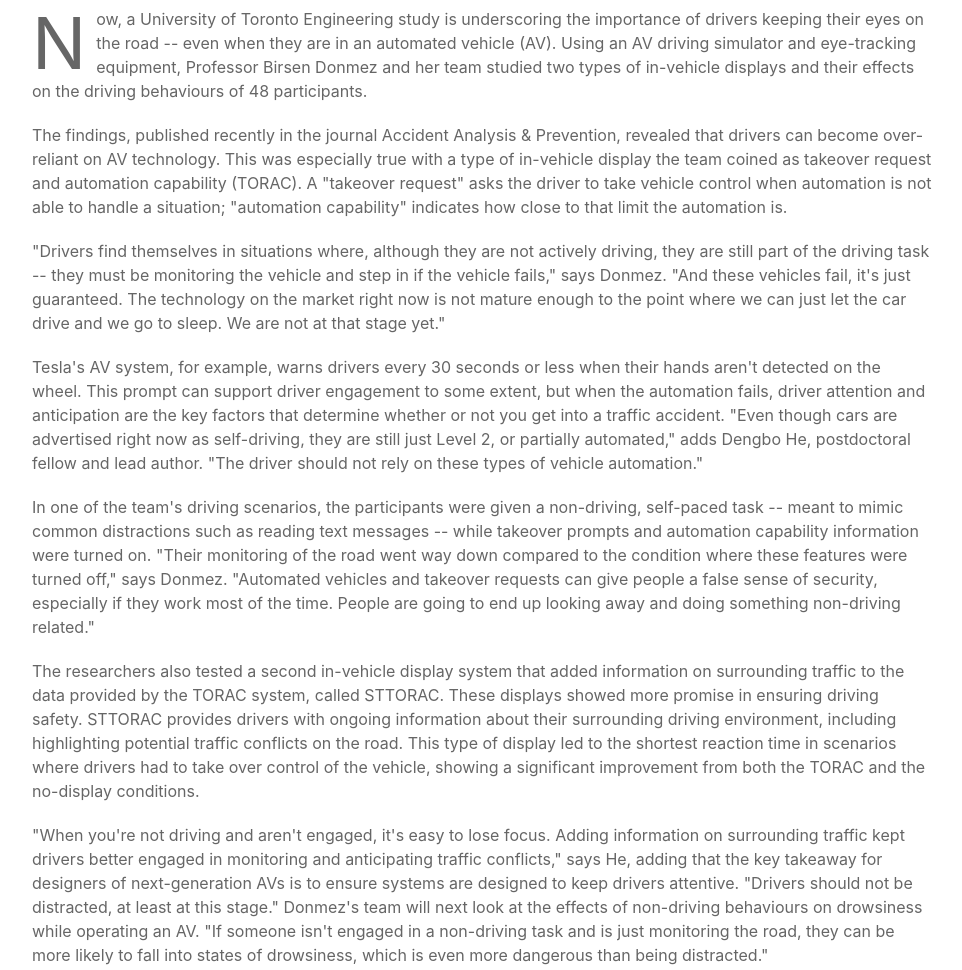
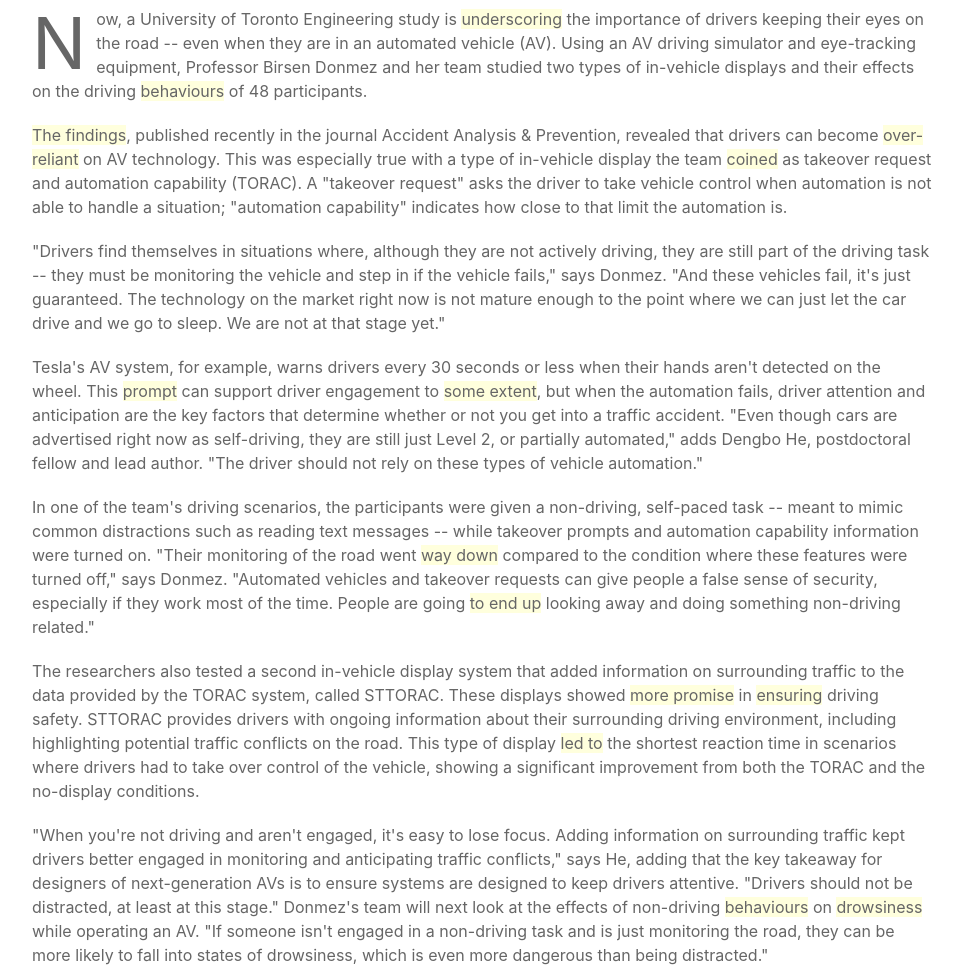
Before and after one commit to nicolasdelp/English-blog, a plain HTML site: page article3.html in a window 1280 px wide. Shown: the part 940-1910 px from the top of the page, without its empty margins (158-1120 px from the left). Drawn offline with Linux system fonts and the light colour scheme.

Commit message:
mark article 3

```diff
--- a/article3.html
+++ b/article3.html
@@ -54,11 +54,11 @@
     <div class="uk-container uk-container-small uk-margin-large-top">
         <article class="uk-article">
 
-            <h1 class="uk-article-title">Article 3 - How automated vehicles can impede driver performance, and what to do about it</h1>
+            <h1 class="uk-article-title">Article 3 - How automated vehicles can <mark>impede</mark> driver performance, and what to do about it</h1>
 
             <p class="uk-article-meta">Written by University of Toronto (Faculty of Applied Science & Engineering) on 1st December 2020</p>
 
-            <p class="uk-text-lead">As cars keep getting smarter, automation is taking many tricky tasks -- from parallel parking to backing up -- out of drivers' hands.</p>
+            <p class="uk-text-lead">As cars keep getting smarter, automation is taking many tricky tasks -- from parallel parking to <mark>backing up</mark> -- out of drivers' hands.</p>
 
             <div class="uk-height-large uk-background-cover uk-light uk-flex" uk-parallax="bgy: -200" style="background-image: url('img/article3.jpg');">
             </div>
@@ -68,26 +68,26 @@
                 </div>
             </div>
 
-            <p class="uk-dropcap">Now, a University of Toronto Engineering study is underscoring the importance of drivers keeping their eyes on the road -- even when they are in an automated vehicle (AV).
-                Using an AV driving simulator and eye-tracking equipment, Professor Birsen Donmez and her team studied two types of in-vehicle displays and their effects on the driving behaviours of 48 participants.
+            <p class="uk-dropcap">Now, a University of Toronto Engineering study is <mark>underscoring</mark> the importance of drivers keeping their eyes on the road -- even when they are in an automated vehicle (AV).
+                Using an AV driving simulator and eye-tracking equipment, Professor Birsen Donmez and her team studied two types of in-vehicle displays and their effects on the driving <mark>behaviours</mark> of 48 participants.
 
-            <p>The findings, published recently in the journal Accident Analysis & Prevention, revealed that drivers can become over-reliant on AV technology. This was especially true with a type of in-vehicle display the team coined as takeover request and automation capability (TORAC).
+            <p><mark>The findings</mark>, published recently in the journal Accident Analysis & Prevention, revealed that drivers can become <mark>over-reliant</mark> on AV technology. This was especially true with a type of in-vehicle display the team <mark>coined</mark> as takeover request and automation capability (TORAC).
                 A "takeover request" asks the driver to take vehicle control when automation is not able to handle a situation; "automation capability" indicates how close to that limit the automation is.</p>
 
             <p>"Drivers find themselves in situations where, although they are not actively driving, they are still part of the driving task -- they must be monitoring the vehicle and step in if the vehicle fails," says Donmez.
                 "And these vehicles fail, it's just guaranteed. The technology on the market right now is not mature enough to the point where we can just let the car drive and we go to sleep. We are not at that stage yet."</p>
 
-            <p>Tesla's AV system, for example, warns drivers every 30 seconds or less when their hands aren't detected on the wheel. This prompt can support driver engagement to some extent, but when the automation fails, driver attention and anticipation are the key factors that determine whether or not you get into a traffic accident.
+            <p>Tesla's AV system, for example, warns drivers every 30 seconds or less when their hands aren't detected on the wheel. This <mark>prompt</mark> can support driver engagement to <mark>some extent</mark>, but when the automation fails, driver attention and anticipation are the key factors that determine whether or not you get into a traffic accident.
                 "Even though cars are advertised right now as self-driving, they are still just Level 2, or partially automated," adds Dengbo He, postdoctoral fellow and lead author. "The driver should not rely on these types of vehicle automation."</p>
 
             <p>In one of the team's driving scenarios, the participants were given a non-driving, self-paced task -- meant to mimic common distractions such as reading text messages -- while takeover prompts and automation capability information were turned on.
-                "Their monitoring of the road went way down compared to the condition where these features were turned off," says Donmez. "Automated vehicles and takeover requests can give people a false sense of security, especially if they work most of the time. People are going to end up looking away and doing something non-driving related."</p>
+                "Their monitoring of the road went <mark>way down</mark> compared to the condition where these features were turned off," says Donmez. "Automated vehicles and takeover requests can give people a false sense of security, especially if they work most of the time. People are going <mark>to end up</mark> looking away and doing something non-driving related."</p>
 
-            <p>The researchers also tested a second in-vehicle display system that added information on surrounding traffic to the data provided by the TORAC system, called STTORAC. These displays showed more promise in ensuring driving safety.
-                STTORAC provides drivers with ongoing information about their surrounding driving environment, including highlighting potential traffic conflicts on the road. This type of display led to the shortest reaction time in scenarios where drivers had to take over control of the vehicle, showing a significant improvement from both the TORAC and the no-display conditions.</p>
+            <p>The researchers also tested a second in-vehicle display system that added information on surrounding traffic to the data provided by the TORAC system, called STTORAC. These displays showed <mark>more promise</mark> in <mark>ensuring</mark> driving safety.
+                STTORAC provides drivers with ongoing information about their surrounding driving environment, including highlighting potential traffic conflicts on the road. This type of display <mark>led to</mark> the shortest reaction time in scenarios where drivers had to take over control of the vehicle, showing a significant improvement from both the TORAC and the no-display conditions.</p>
 
             <p>"When you're not driving and aren't engaged, it's easy to lose focus. Adding information on surrounding traffic kept drivers better engaged in monitoring and anticipating traffic conflicts," says He, adding that the key takeaway for designers of next-generation AVs is to ensure systems are designed to keep drivers attentive. "Drivers should not be distracted, at least at this stage."
-                Donmez's team will next look at the effects of non-driving behaviours on drowsiness while operating an AV. "If someone isn't engaged in a non-driving task and is just monitoring the road, they can be more likely to fall into states of drowsiness, which is even more dangerous than being distracted."</p>
+                Donmez's team will next look at the effects of non-driving <mark>behaviours</mark> on <mark>drowsiness</mark> while operating an AV. "If someone isn't engaged in a non-driving task and is just monitoring the road, they can be more likely to fall into states of drowsiness, which is even more dangerous than being distracted."</p>
 
             <div class="uk-grid-small uk-child-width-auto" uk-grid>
                 <div>
```
